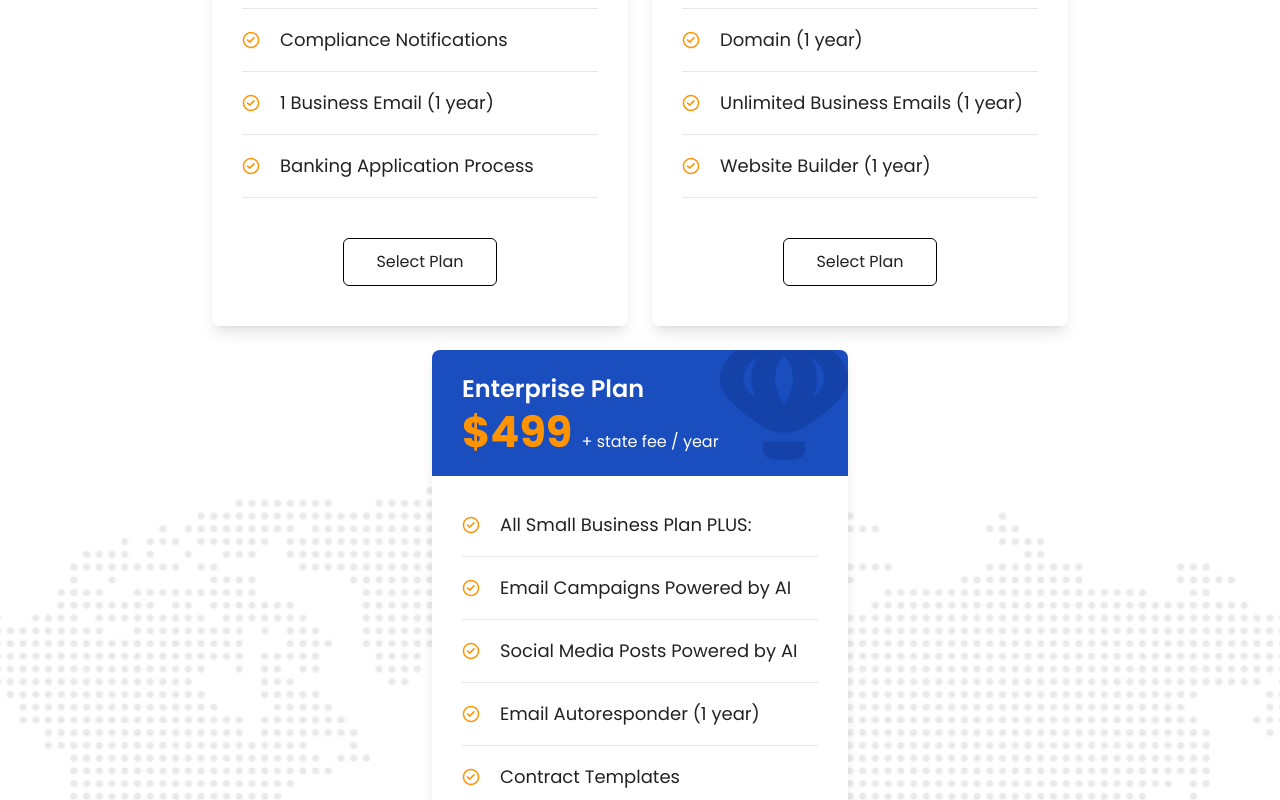
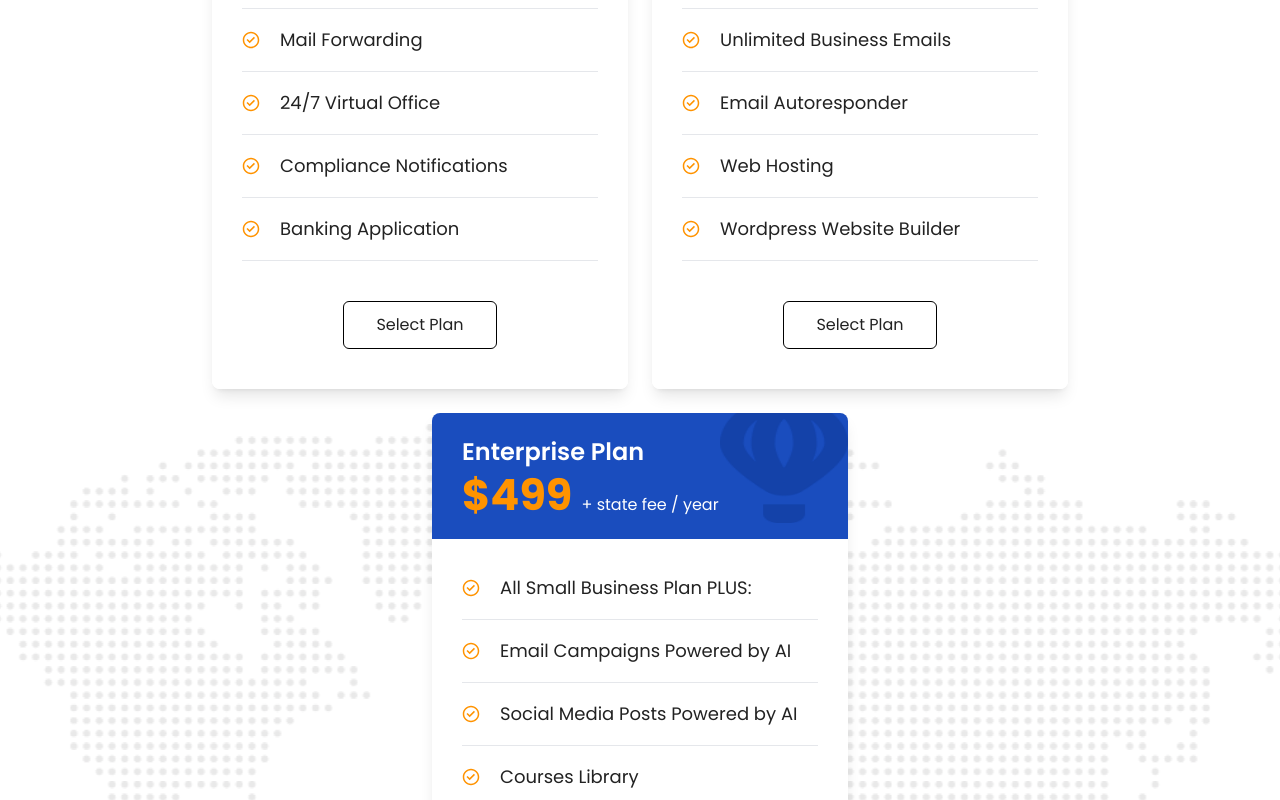
Before and after one commit to davidbravod/afthonia-frontend, a Next.js app: page / in a window 1280 px wide. Shown: the part 2660-3460 px from the top of the page. Built offline with nearby package versions, Linux system fonts and the light colour scheme.

Commit message:
url modifications

```diff
--- a/components/footer/Footer.jsx
+++ b/components/footer/Footer.jsx
@@ -44,7 +44,7 @@ const Footer = () => {
                  </option>
                 ))}
             </select>
-            <Link href="http://3.20.99.70:3000/signup">
+            <Link href="http://admin.afthonia.us/signup">
             <button type="button" className="p-1 text-white md:p-2 rounded-full bg-[#FD5A3A] duration-300 hover:shadow-lg hover:shadow-[#ff52497a]">
               <HiArrowNarrowRight size={30} />
             </button>
--- a/components/homepage/banner/Banner.jsx
+++ b/components/homepage/banner/Banner.jsx
@@ -34,7 +34,7 @@ const Banner = () => {
             </div>
 
             <AnimatedLink
-              link="http://3.20.99.70:3000/signup"
+              link="http://admin.afthonia.us/signup"
               name="Get Started Now"
               classes="paragraph-default"
             />
--- a/components/homepage/pricing/Pricing.jsx
+++ b/components/homepage/pricing/Pricing.jsx
@@ -59,7 +59,7 @@ const Pricing = () => {
                   ))}
                 </ul>
                 <div className="flex justify-center pt-7 md:pt-[40px] pb-2">
-                <Link href="http://3.20.99.70:3000/signup">
+                <Link href="http://admin.afthonia.us/signup">
                   <button
                     className={`px-8 figure-caption py-3 border text-[#222] rounded-md border-black hover:bg-[#FF5A42] hover:text-white hover:border-[#FF5A42] hover:shadow-lg hover:shadow-[#ff5b425e] duration-300`}
                   >
--- a/components/navbar/Navbar.jsx
+++ b/components/navbar/Navbar.jsx
@@ -111,14 +111,14 @@ const Header = () => {
             </li> */}
             <li className="py-2 md:py-4 lg:py-[35px]">
               <AnimatedLink
-                link="http://3.20.99.70:3000/signup"
+                link="http://admin.afthonia.us/signup"
                 name="Register"
                 classes="paragraph-default w-24 h-12 flex items-center justify-center"
               />
             </li>
             <li className="py-2 md:py-4 lg:py-[35px]">
               <AnimatedLink
-                link="http://3.20.99.70:3000/login"
+                link="http://admin.afthonia.us/login"
                 name="Login"
                 classes="paragraph-default w-24 h-12 flex items-center justify-center bg-gray-700"
               />
--- a/components/pricing/PricingPage.jsx
+++ b/components/pricing/PricingPage.jsx
@@ -59,7 +59,7 @@ const PricingPage = () => {
                   ))}
                 </ul>
                 <div className="flex justify-center pt-7 md:pt-[40px] pb-2">
-                  <Link href="http://3.20.99.70:3000/signup">
+                  <Link href="http://admin.afthonia.us/signup">
                   <button
                     type="button"
                     className={`px-8 figure-caption py-3 border text-[#222] rounded-md border-black hover:bg-[#FF5A42] hover:text-white hover:border-[#FF5A42] hover:shadow-lg hover:shadow-[#ff5b425e] duration-300`}
--- a/data/priceplan.js
+++ b/data/priceplan.js
@@ -7,21 +7,21 @@ export const priceplan = [
         id:1,
         title: 'Freelancer Plan',
         price: 99,
-        features: ['LLC Formation', 'Registered Agent (1 year)', 'Keep your privacy, use our address', 'EIN Application', '24/7 Virtual Office', 'Compliance Notifications', '1 Business Email (1 year)', 'Banking Application Process'],
+        features: ['LLC Formation', 'Registered Agent', 'EIN Application', 'Keep your privacy, use our address', 'Same-day documents scanning', 'Mail Forwarding', '24/7 Virtual Office', 'Compliance Notifications', 'Banking Application'],
         bg:globe
     },
     {
         id:2,
         title: 'Small Business Plan',
         price: 299,
-        features: ['All Freelancer Plan PLUS:', 'Operating Agreement', 'Appointments Calendar', 'Business Phone Number (1 year)', 'Web Hosting (1 year)', 'Domain (1 year)', 'Unlimited Business Emails (1 year)', 'Website Builder (1 year)'],
+        features: ['All Freelancer Plan PLUS:', 'Operating Agreement for LLCs', 'Bylaws for Corporations', 'Contract Templates', 'Domain Register', 'Unlimited Business Emails', 'Email Autoresponder', 'Web Hosting', 'Wordpress Website Builder'],
         bg:rocket
     },
     {
         id:3,
         title: 'Enterprise Plan',
         price: 499,
-        features: ['All Small Business Plan PLUS:', 'Email Campaigns Powered by AI', 'Social Media Posts Powered by AI', 'Email Autoresponder (1 year)', 'Contract Templates', 'Courses Library', '3 Consultation Calls', 'IRS Filing Forms 5472 and 1120'],
+        features: ['All Small Business Plan PLUS:', 'Email Campaigns Powered by AI', 'Social Media Posts Powered by AI', 'Courses Library', '3 Consultation Calls', 'IRS Filing Forms 5472 and 1120'],
         bg: union
     },
 ]
```
